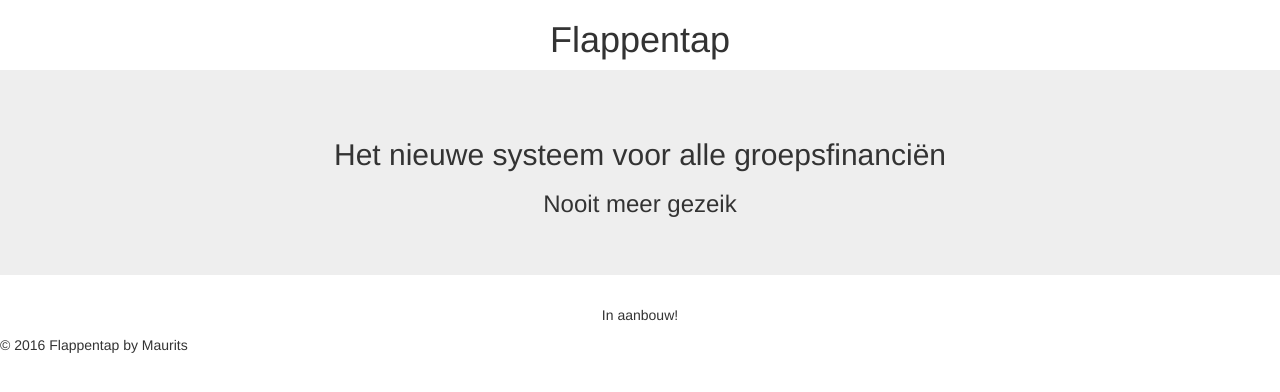
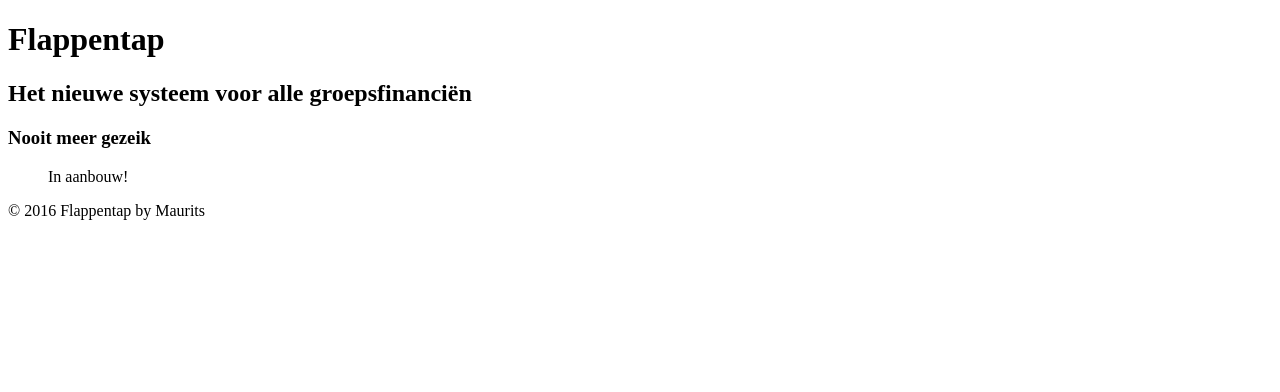
Before and after one commit to MauritsKA/MauritsKA.github.io, a Jekyll site: the page index.html, which Jekyll copies as it is, in a window 1280 px wide. Shown: the top 392 px of the page. Built offline with Jekyll 4.4.1, drawn with Linux system fonts in a browser that asks for light colours.

Commit message:
Update index.html

```diff
--- a/index.html
+++ b/index.html
@@ -3,26 +3,21 @@
 <head>
   <title>Flappentap</title>
   <meta charset="utf-8"/>
-  <link rel="stylesheet" href="https://maxcdn.bootstrapcdn.com/bootstrap/3.3.6/css/bootstrap.min.css" integrity="sha384-1q8mTJOASx8j1Au+a5WDVnPi2lkFfwwEAa8hDDdjZlpLegxhjVME1fgjWPGmkzs7" crossorigin="anonymous">
   <link href='https://fonts.googleapis.com/css?family=Roboto:300,400,700' rel='stylesheet' type='text/css'>
   <link rel="stylesheet" type="text/css" href="main.css">
 </head>
 <body>
   <header>
-    <div >
-      <h1 class="row text-center">Flappentap</h1>
-     </div>
-  </header>
+    <h1>Flappentap</h1>
+    </header>
   <section class="jumbotron">
-    <div class="container">
-      <div class="row text-center">
+     <div>
         <h2>Het nieuwe systeem voor alle groepsfinanciën</h2>
         <h3>Nooit meer gezeik</h3>
-      </div>
-    </div>
+     </div>
   </section >
-  <section class="container">
-    <div class="row text-center">
+  <section>
+    <div>
       <figure>
         <p>In aanbouw!</p>
 
```
